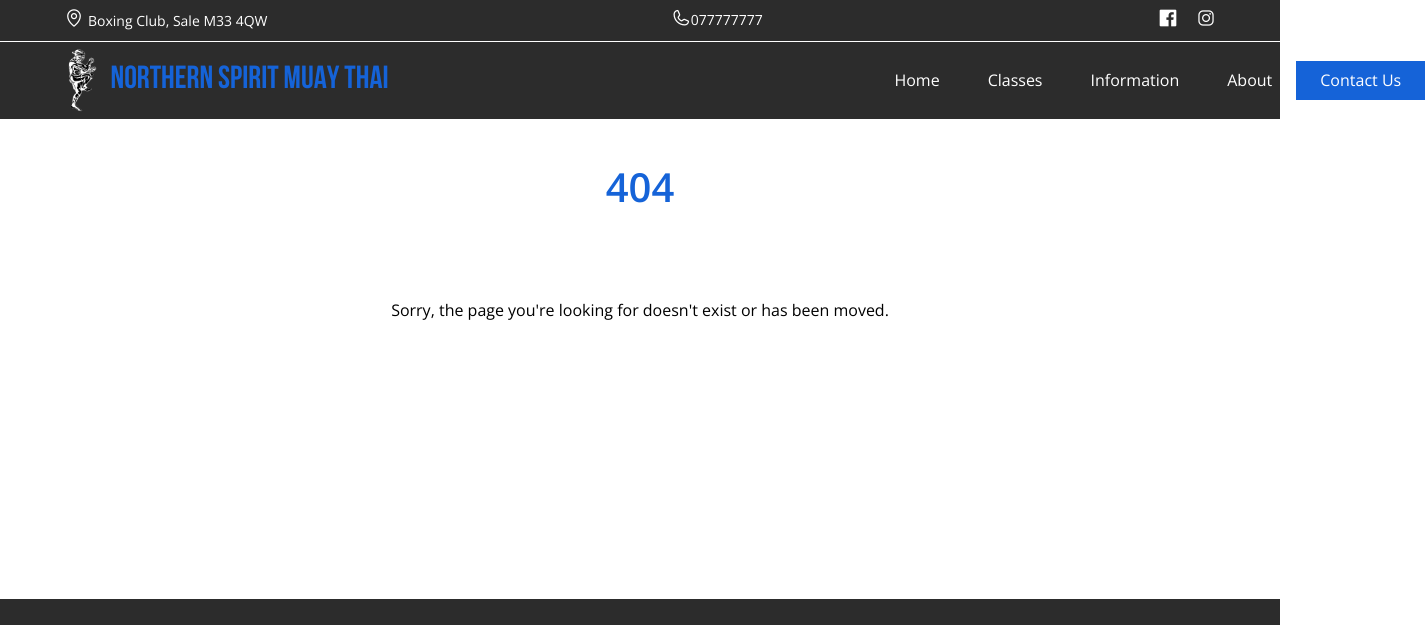
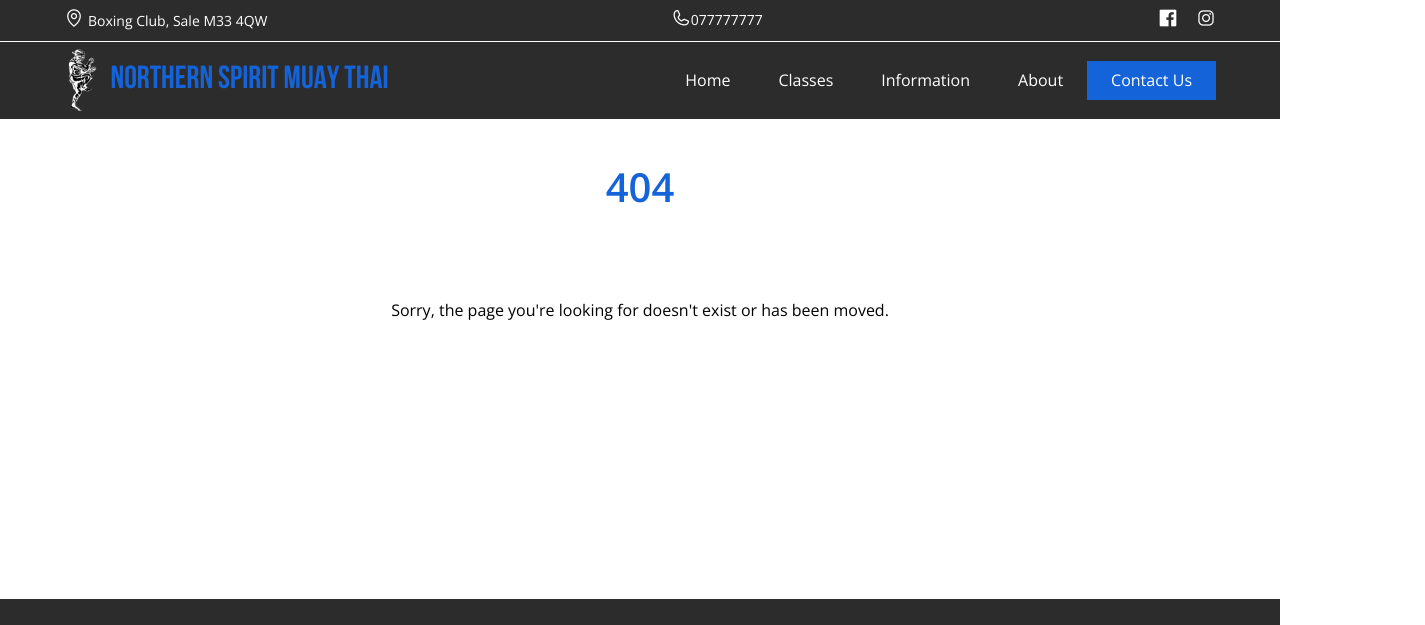
Before and after one commit to KianDelamarre/muaythai-site, a plain HTML site: page index.html in a window 1280 px wide. Shown: the top 625 px of the page, 1425 px wide, since content can reach past the window. Drawn offline with Linux system fonts and the light colour scheme.

Commit message:
fixed navbar overflow when changing viewport size issue

```diff
--- a/css/styles.css
+++ b/css/styles.css
@@ -185,8 +185,9 @@ body{
     display: flex;
     justify-content: space-between;
     align-items: center;
-    width: 30%;
+    width: fit-content;
     height: 50%;
+    overflow: hidden;
 
 }
 .nav-btns{
```
